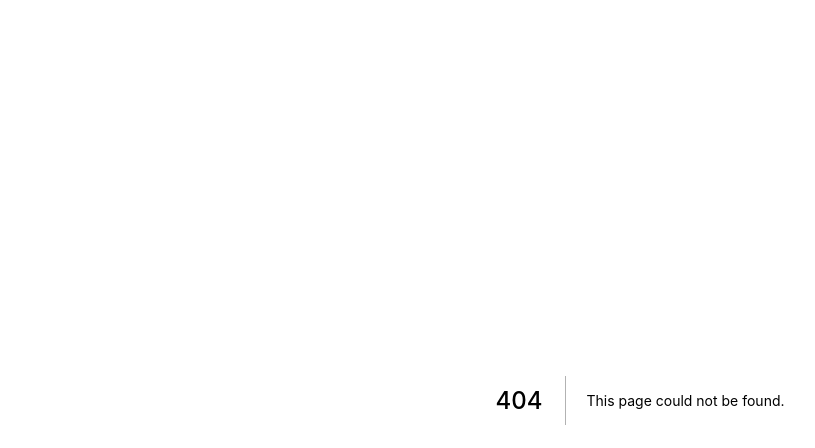
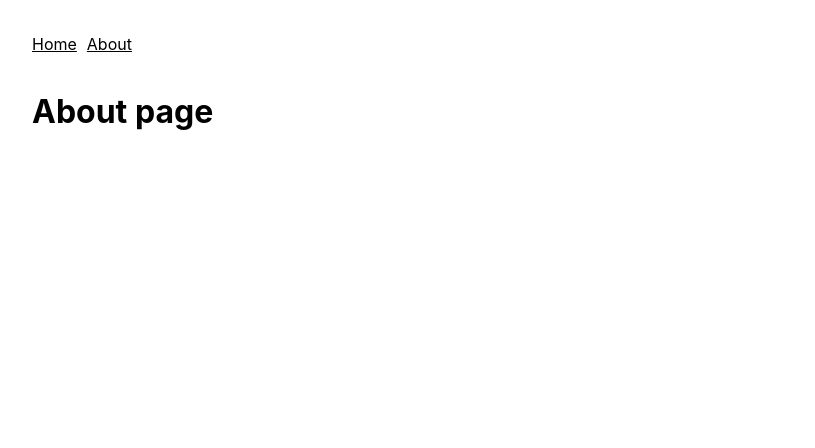
Before and after one commit to ademilter/next-template, a Next.js app: page /about in a window 1280 px wide. Before the commit this address had no page. Shown: the top 448 px of the page, without its empty margins (0-815 px from the left). Built offline with nearby package versions, Linux system fonts and the light colour scheme.

Commit message:
add ecample about page

```diff
--- /dev/null
+++ b/pages/about.js
@@ -0,0 +1,18 @@
+import React from 'react'
+import Head from 'next/head'
+
+import Layout from '../components/layout'
+
+function HomePage() {
+  return (
+    <Layout>
+      <Head>
+        <title>About Page</title>
+      </Head>
+
+      <h1>About page</h1>
+    </Layout>
+  )
+}
+
+export default HomePage
```
